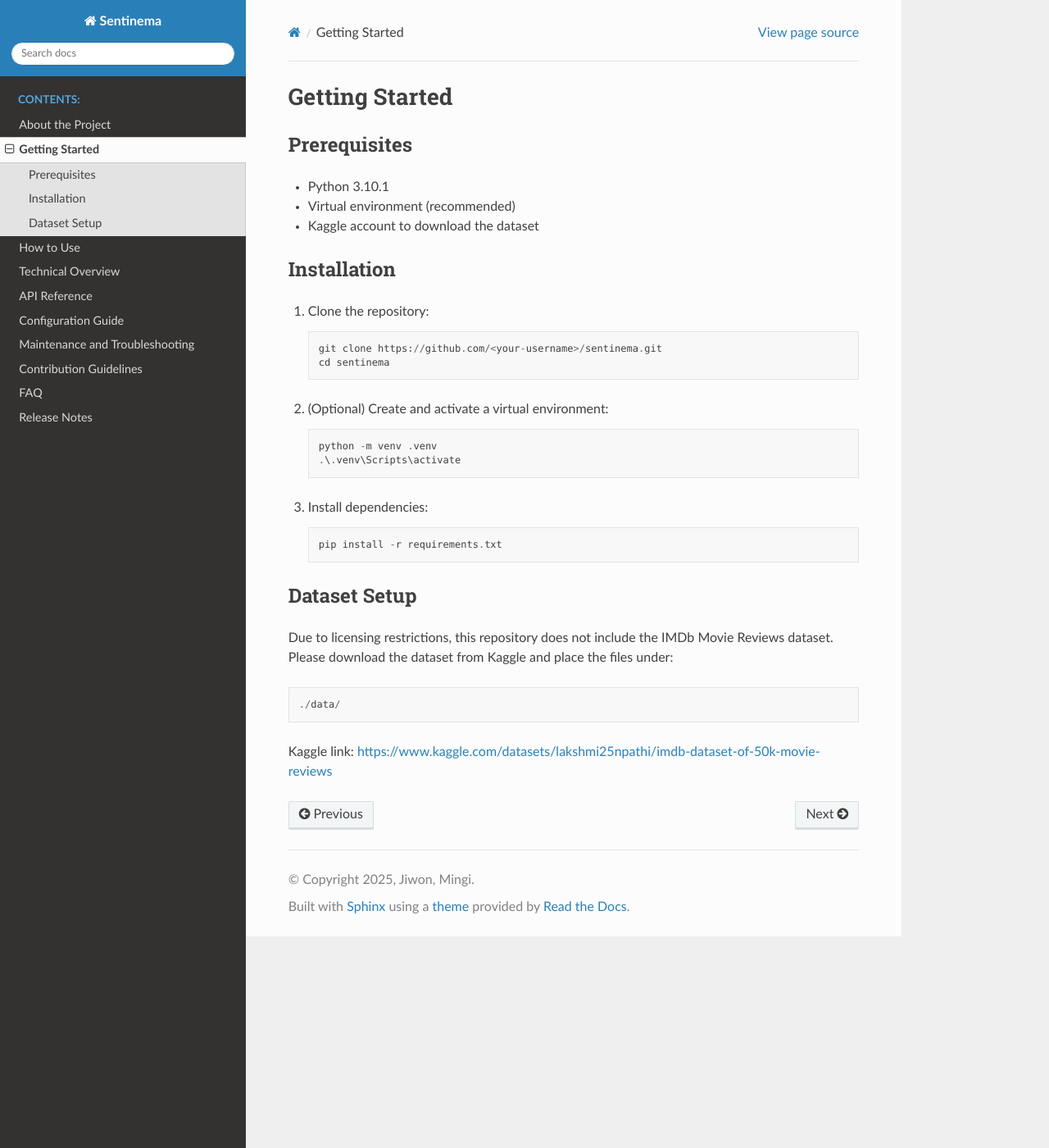
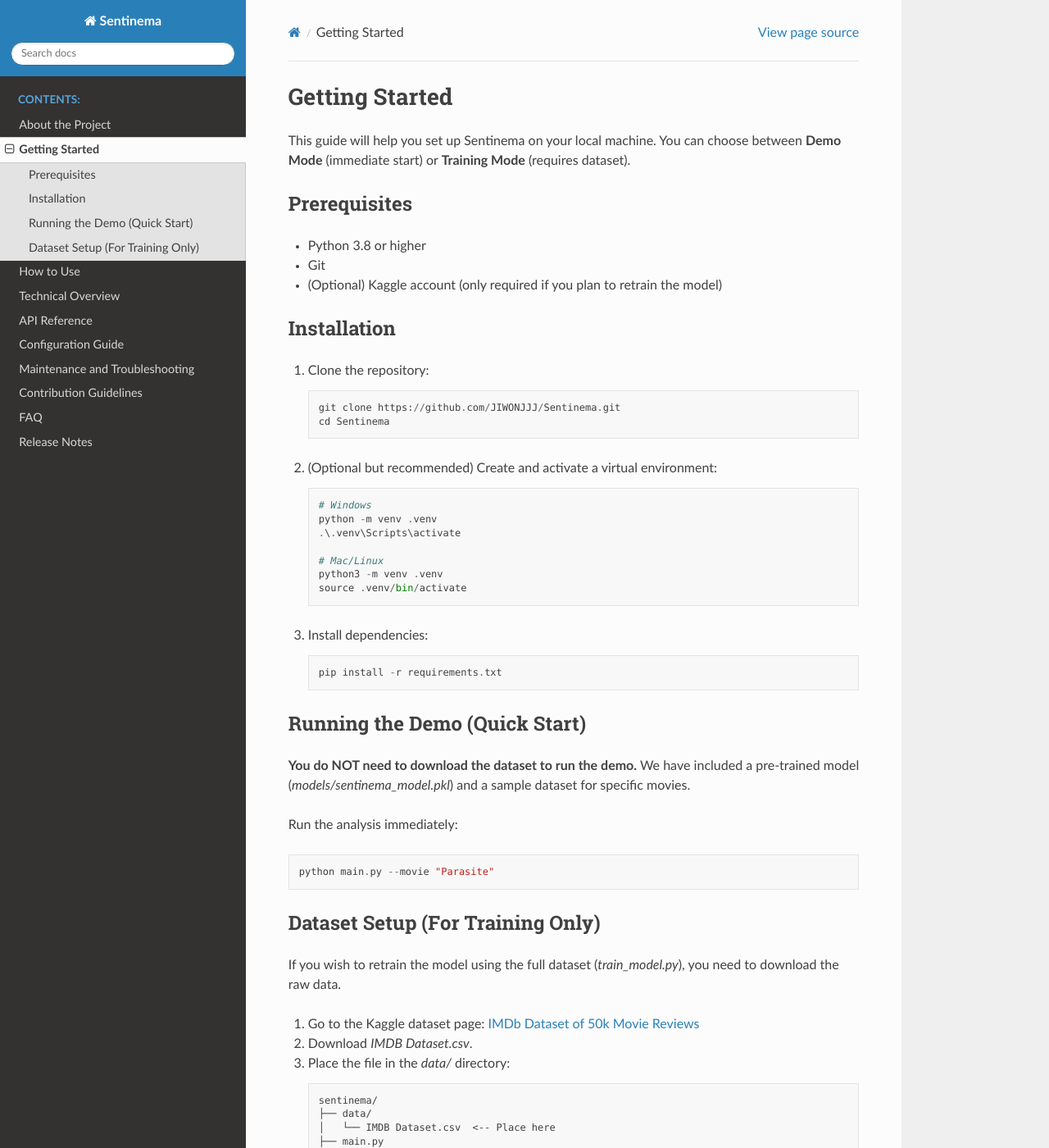
Before and after one commit to JIWONJJJ/Sentinema, a Sphinx documentation site: the page built from docs/source/getting_started.rst, in a window 1280 px wide and 1400 px high. Shown: the whole window at 82% size. Built offline with Sphinx 7.4.7 and the Read the Docs theme 3.1.0, drawn with Linux system fonts in a browser that asks for light colours.

Commit message:
Update getting_started.rst

```diff
--- a/docs/source/getting_started.rst
+++ b/docs/source/getting_started.rst
@@ -1,37 +1,62 @@
 Getting Started
 ===============
+
+This guide will help you set up Sentinema on your local machine.
+You can choose between **Demo Mode** (immediate start) or **Training Mode** (requires dataset).
 
 Prerequisites
 -------------
 
-- Python 3.10.1
-- Virtual environment (recommended)
-- Kaggle account to download the dataset
+- Python 3.8 or higher
+- Git
+- (Optional) Kaggle account (only required if you plan to retrain the model)
 
 Installation
 ------------
 
 1. Clone the repository::
 
-     git clone https://github.com/<your-username>/sentinema.git
-     cd sentinema
+     git clone https://github.com/JIWONJJJ/Sentinema.git
+     cd Sentinema
 
-2. (Optional) Create and activate a virtual environment::
+2. (Optional but recommended) Create and activate a virtual environment::
 
+     # Windows
      python -m venv .venv
      .\.venv\Scripts\activate
+
+     # Mac/Linux
+     python3 -m venv .venv
+     source .venv/bin/activate
 
 3. Install dependencies::
 
      pip install -r requirements.txt
 
-Dataset Setup
--------------
+Running the Demo (Quick Start)
+------------------------------
 
-Due to licensing restrictions, this repository does not include the IMDb
-Movie Reviews dataset. Please download the dataset from Kaggle and place
-the files under::
+**You do NOT need to download the dataset to run the demo.**
+We have included a pre-trained model (`models/sentinema_model.pkl`) and a sample dataset for specific movies.
 
-  ./data/
+Run the analysis immediately::
 
-Kaggle link: https://www.kaggle.com/datasets/lakshmi25npathi/imdb-dataset-of-50k-movie-reviews
+    python main.py --movie "Parasite"
+
+Dataset Setup (For Training Only)
+---------------------------------
+
+If you wish to retrain the model using the full dataset (`train_model.py`), you need to download the raw data.
+
+1. Go to the Kaggle dataset page:
+   `IMDb Dataset of 50k Movie Reviews <https://www.kaggle.com/datasets/lakshmi25npathi/imdb-dataset-of-50k-movie-reviews>`_
+
+2. Download `IMDB Dataset.csv`.
+
+3. Place the file in the `data/` directory::
+
+     sentinema/
+     ├── data/
+     │   └── IMDB Dataset.csv  <-- Place here
+     ├── main.py
+     └── ...
```
